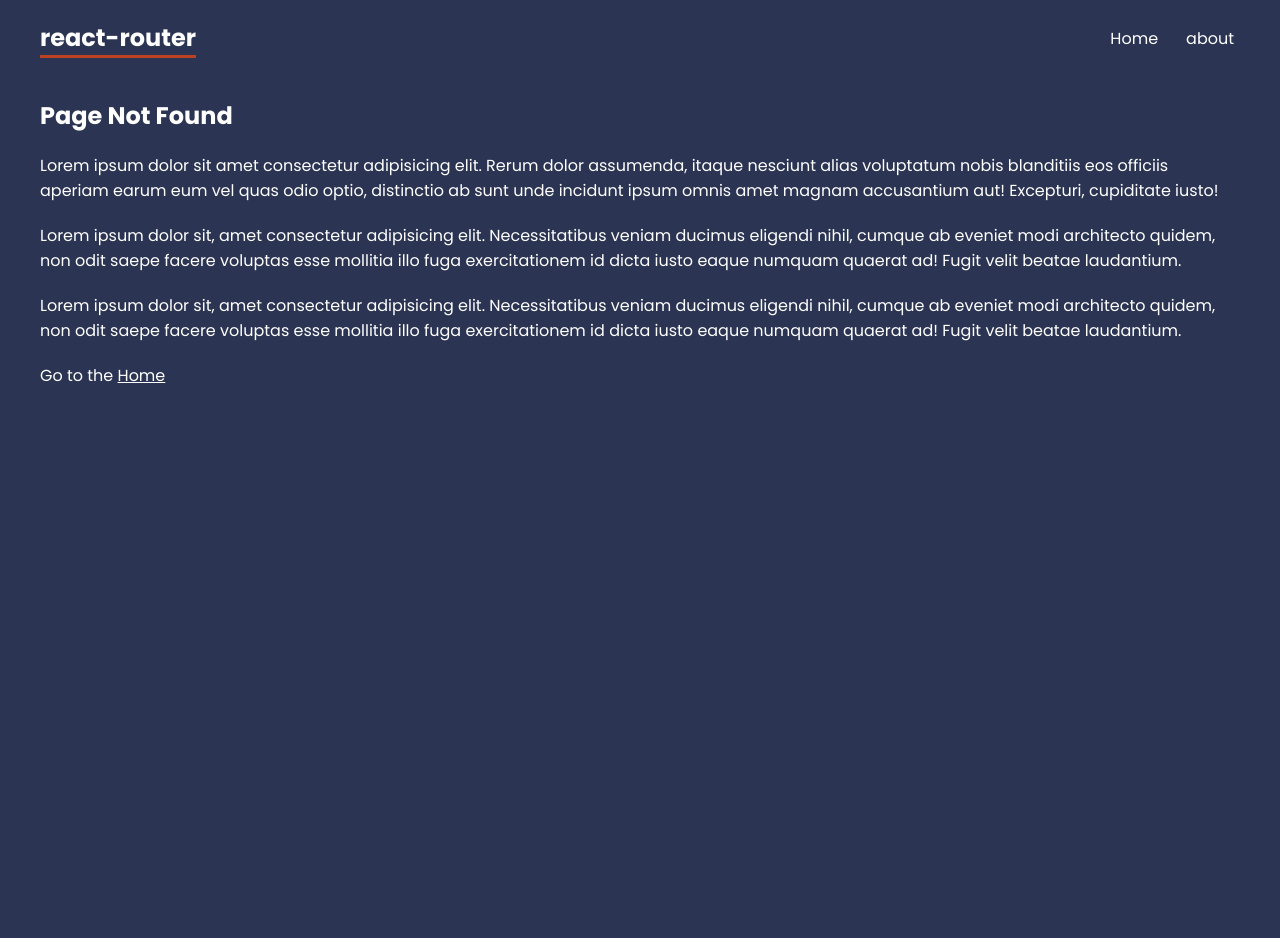
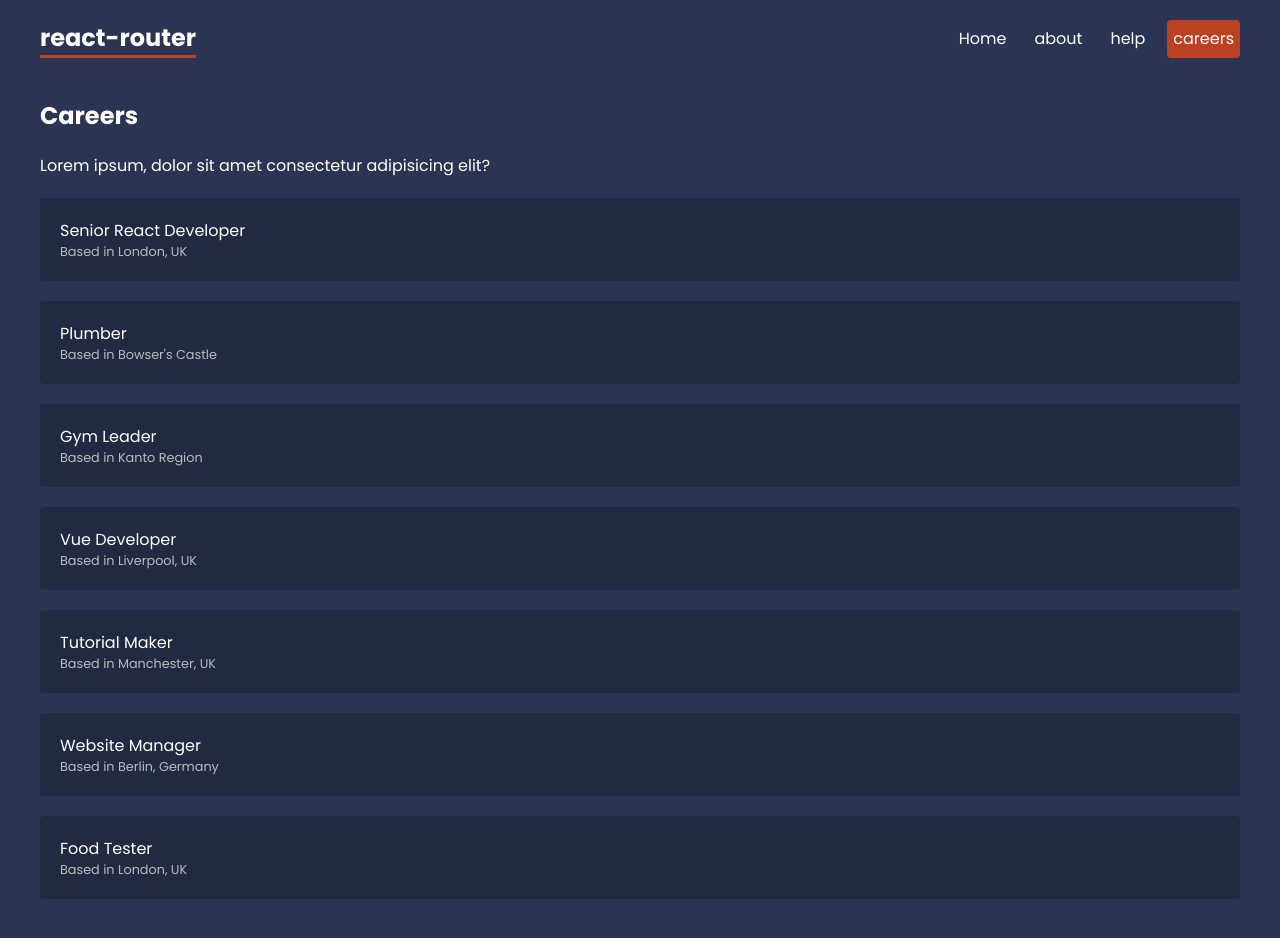
Before and after one commit to ashfaqrafin/learning-react-router, a React (Create React App) app: page /careers in a window 1280 px wide. Shown: the top 938 px of the page. Before the commit the page ends 800 px from the top, so only its background shows below. Built offline with nearby package versions, Linux system fonts and the light colour scheme; data requests are answered from the project's data file.

Commit message:
learned the use of loader

```diff
--- a/src/App.jsx
+++ b/src/App.jsx
@@ -13,6 +13,8 @@
 import Faq from "./pages/help/Faq";
 import Contact from "./pages/help/Contact";
 import NotFound from "./pages/NotFound";
+import CareersLayout from "./layouts/CareersLayout";
+import Careers, { careersLoader } from "./pages/careers/Careers";
 
 const router = createBrowserRouter(
   createRoutesFromElements(
@@ -22,6 +24,9 @@
       <Route path="help" element={<HelpLayout />}>
         <Route path="faq" element={<Faq />} />
         <Route path="contact" element={<Contact />} />
+      </Route>
+      <Route path="careers" element={<CareersLayout />}>
+        <Route index element={<Careers />} loader={careersLoader} />
       </Route>
       <Route path="*" element={<NotFound />} />
     </Route>
--- a/src/index.css
+++ b/src/index.css
@@ -104,6 +104,24 @@
 }
 
 /* careers list */
+.careers > a {
+  display: block;
+  background: rgba(0, 0, 0, 0.2);
+  padding: 20px;
+  border-radius: 4px;
+  margin: 20px 0;
+  text-decoration: none;
+}
+.careers > a:hover p {
+  color: var(--primary);
+}
+.careers p {
+  margin: 0;
+}
+.careers > a p:last-child {
+  font-size: 0.8em;
+  color: #bbb;
+}
 
 /* careers details */
 
--- /dev/null
+++ b/src/layouts/CareersLayout.jsx
@@ -0,0 +1,12 @@
+import { Outlet } from "react-router-dom";
+const CareersLayout = () => {
+  return (
+    <div className="careers-layout">
+      <h2>Careers</h2>
+      <p>Lorem ipsum, dolor sit amet consectetur adipisicing elit?</p>
+      <Outlet />
+    </div>
+  );
+};
+
+export default CareersLayout;
--- a/src/layouts/RootLayout.jsx
+++ b/src/layouts/RootLayout.jsx
@@ -10,6 +10,8 @@
           <NavLink to="/">Home</NavLink>
           {/* NavLink for active class */}
           <NavLink to="about">about</NavLink>
+          <NavLink to="help">help</NavLink>
+          <NavLink to="careers">careers</NavLink>
         </nav>
       </header>
       <main>
--- /dev/null
+++ b/src/pages/careers/Careers.jsx
@@ -0,0 +1,24 @@
+import { useLoaderData, Link } from "react-router-dom";
+
+const Careers = () => {
+  const careers = useLoaderData();
+
+  return (
+    <div className="careers">
+      {careers.map((career) => {
+        return (
+          <Link to="/" key={career.id}>
+            <p>{career.title}</p>
+            <p>Based in {career.location}</p>
+          </Link>
+        );
+      })}
+    </div>
+  );
+};
+export const careersLoader = async () => {
+  const response = await fetch("http://localhost:4000/careers");
+  return response.json();
+};
+
+export default Careers;
```
